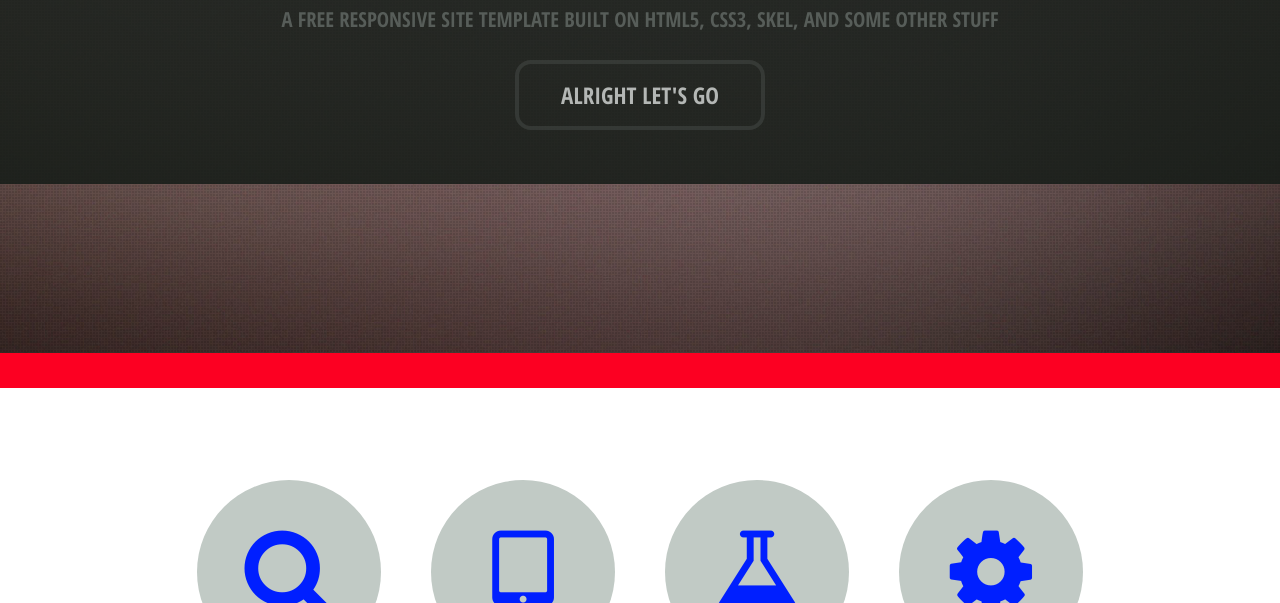
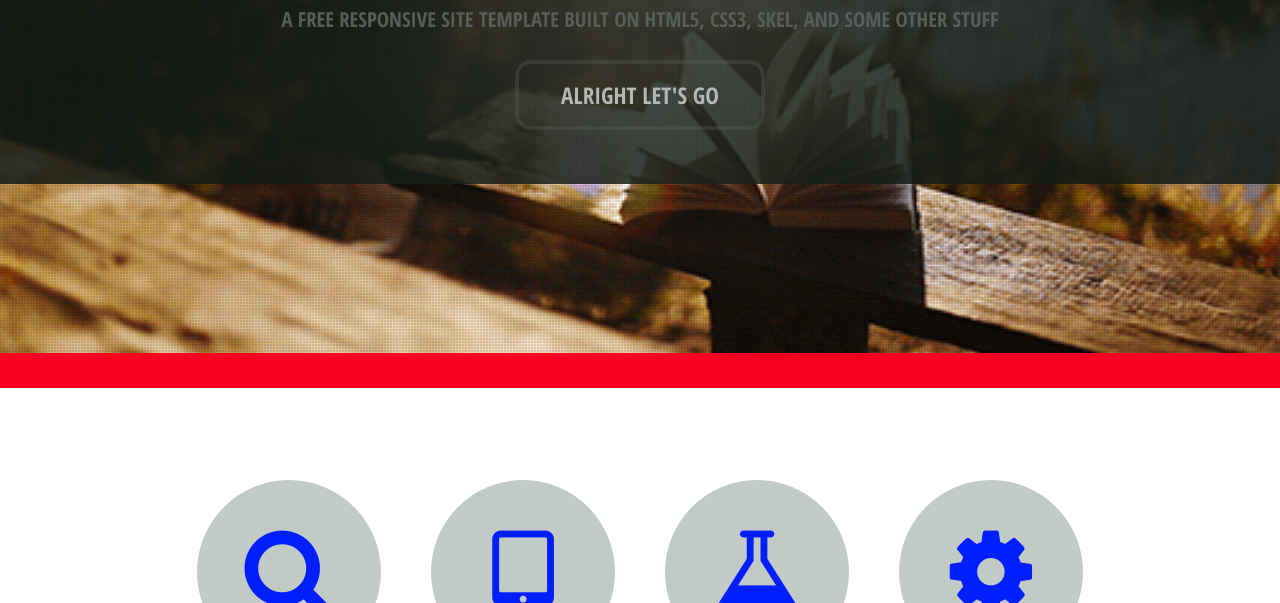
Before and after one commit to Read60/read60website, a plain HTML site: page index.html in a window 1280 px wide. Shown: the part 539-1142 px from the top of the page. Drawn offline with nearby package versions, Linux system fonts and the light colour scheme.

Commit message:
naming
changed names of some images

```diff
--- a/assets/css/main.css
+++ b/assets/css/main.css
@@ -1639,7 +1639,7 @@
 
 	#banner-wrapper {
 		position: relative;
-		background-image: url("images/overlay.png"), url("images/overlay.png"), url("../../images/banner.jpg");
+		background-image: url("images/overlay.png"), url("images/overlay.png"), url("../../images/book_bench.gif");
 		background-position: top left, top left, center center;
 		background-repeat: repeat, repeat, no-repeat;
 		background-size: auto, auto, cover;
@@ -1657,7 +1657,7 @@
 	#banner {
 		position: relative;
 		background-color: rgba(21, 28, 23, 0.85);
-		background-image:
+		background-image: url("images/overlay.png"), url("images/highlight.png");
 		background-position: top left, center center;
 		background-size: auto, 100% 250%;
 		background-repeat: repeat, no-repeat;
```
Also changed, not shown: images/book.gif (deleted), images/book_bench.gif (renamed from images/pretty-book-bench-nature-water-outdoors-animated-gif.gif), images/book_grass.gif (renamed from images/book-nature-turning-pages-pretty-animated-gif.gif).
